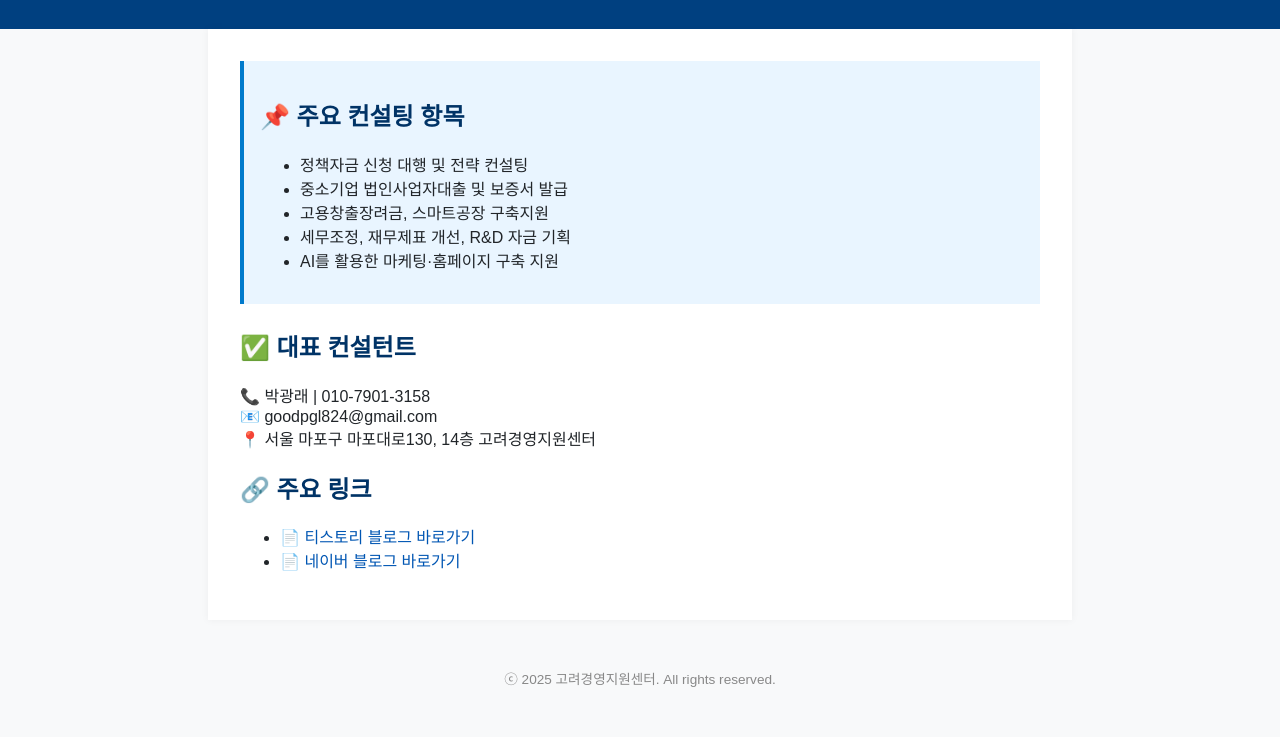
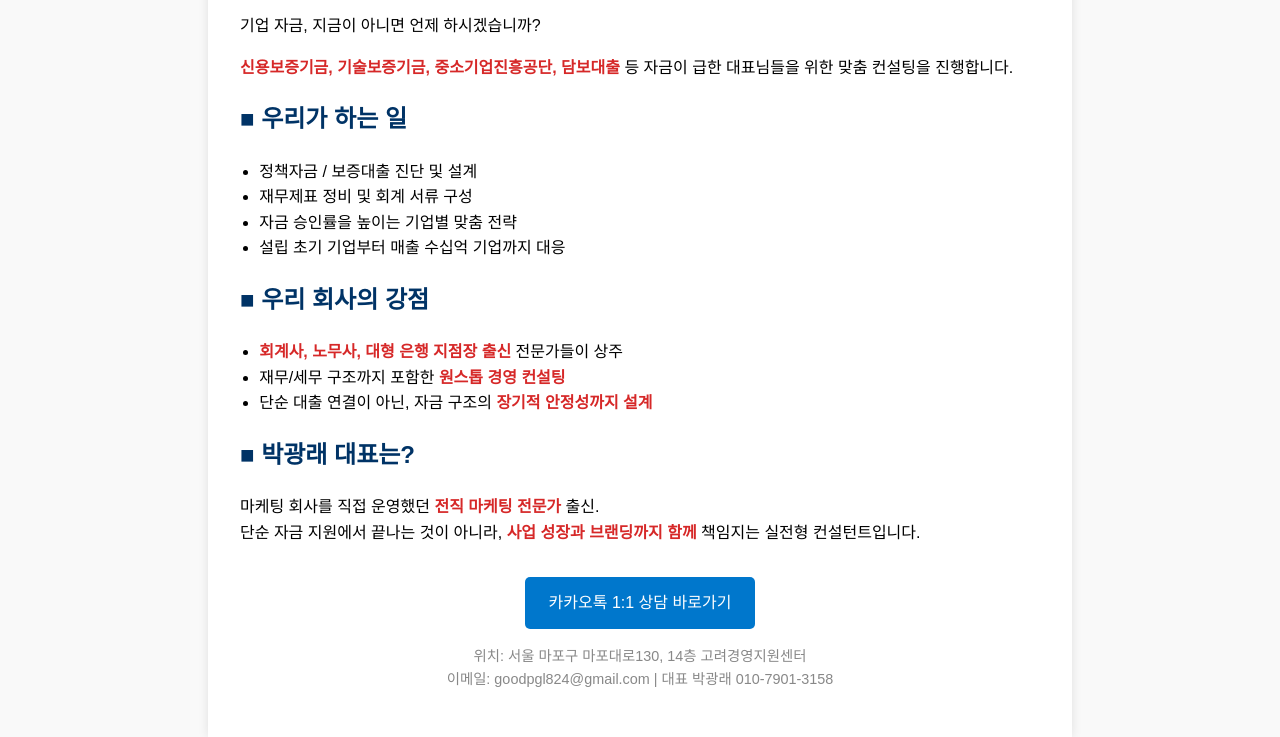
Before and after one commit to Kaipark824/kaipark824.github.io, a plain HTML site: page index.html in a window 1280 px wide. Shown: the part 164-901 px from the top of the page. Before the commit the page ends 852 px from the top, so only its background shows below. Drawn offline with Linux system fonts and the light colour scheme.

Commit message:
Update index.html

```diff
--- a/index.html
+++ b/index.html
@@ -1,95 +1,84 @@
 <!DOCTYPE html>
 <html lang="ko">
 <head>
-
-  <meta charset="UTF-8" />
-  <meta name="viewport" content="width=device-width, initial-scale=1.0" />
-  <meta name="description" content="정책자금, 법인사업자대출, 중진공, 신용보증, 고용지원금 등 중소기업 자금 컨설팅 안내" />
-  <meta name="keywords" content="법인사업자대출, 정책자금, 중진공, 기업자금지원, 고용지원금, 스마트공장, 신용보증, 기업보증, 중소기업대출, 정부지원자금" />
-  <meta name="author" content="고려경영지원센터" />
-  <title>정책자금 컨설팅 | 고려경영지원센터</title>
+  <meta charset="UTF-8">
+  <meta name="viewport" content="width=device-width, initial-scale=1.0">
+  <meta name="description" content="기업자금대출 전문가 박광래 | 신용보증기금, 기술보증기금, 중진공 정책자금, 담보대출 등 기업 맞춤 자금 컨설팅">
+  <title>기업자금대출 전문가 박광래</title>
   <style>
     body {
+      font-family: 'Noto Sans KR', sans-serif;
+      background-color: #f9f9f9;
       margin: 0;
-      font-family: 'Pretendard', sans-serif;
-      background-color: #f8f9fa;
-      color: #212529;
+      padding: 0;
+      line-height: 1.6;
     }
-    header {
-      background-color: #004080;
-      color: white;
+    .container {
+      max-width: 800px;
+      margin: 0 auto;
       padding: 2rem;
+      background-color: #fff;
+      box-shadow: 0 0 10px rgba(0,0,0,0.1);
+    }
+    h1, h2 {
+      color: #003366;
+    }
+    ul {
+      padding-left: 1.2rem;
+    }
+    .highlight {
+      color: #d62828;
+      font-weight: bold;
+    }
+    .cta {
+      margin-top: 2rem;
       text-align: center;
     }
-    main {
-      max-width: 800px;
-      margin: auto;
-      padding: 2rem;
-      background: white;
-      box-shadow: 0 0 8px rgba(0,0,0,0.05);
-    }
-    h2 {
-      color: #003366;
-    }
-    .box {
-      background: #e9f5ff;
-      border-left: 4px solid #007acc;
-      padding: 1rem;
-      margin-bottom: 1.5rem;
-    }
-    footer {
-      margin-top: 3rem;
-      text-align: center;
-      font-size: 0.85rem;
-      color: #888;
-    }
-    a {
-      color: #0056b3;
+    .cta a {
+      display: inline-block;
+      padding: 0.8rem 1.5rem;
+      background-color: #0077cc;
+      color: #fff;
       text-decoration: none;
+      border-radius: 5px;
     }
   </style>
-
-<meta name="google-site-verification" content="psad9GT_w1Sa1M2aRxU2gzGrirfmPIUEOgYirU9uRVU" />
-
 </head>
 <body>
+  <div class="container">
+    <h1>기업자금대출 전문가<br>고려경영지원센터 박광래</h1>
 
-<header>
-  <h1>고려경영지원센터</h1>
-  <p>정책자금부터 고용·세무 컨설팅까지, 중소기업의 든든한 파트너</p>
-</header>
+    <p>기업 자금, 지금이 아니면 언제 하시겠습니까?</p>
+    <p><span class="highlight">신용보증기금, 기술보증기금, 중소기업진흥공단, 담보대출</span> 등
+    자금이 급한 대표님들을 위한 맞춤 컨설팅을 진행합니다.</p>
 
-<main>
-  <section class="box">
-    <h2>📌 주요 컨설팅 항목</h2>
+    <h2>■ 우리가 하는 일</h2>
     <ul>
-      <li>정책자금 신청 대행 및 전략 컨설팅</li>
-      <li>중소기업 법인사업자대출 및 보증서 발급</li>
-      <li>고용창출장려금, 스마트공장 구축지원</li>
-      <li>세무조정, 재무제표 개선, R&D 자금 기획</li>
-      <li>AI를 활용한 마케팅·홈페이지 구축 지원</li>
+      <li>정책자금 / 보증대출 진단 및 설계</li>
+      <li>재무제표 정비 및 회계 서류 구성</li>
+      <li>자금 승인률을 높이는 기업별 맞춤 전략</li>
+      <li>설립 초기 기업부터 매출 수십억 기업까지 대응</li>
     </ul>
-  </section>
 
-  <section>
-    <h2>✅ 대표 컨설턴트</h2>
-    <p>📞 박광래 | 010-7901-3158<br />
-       📧 goodpgl824@gmail.com<br />
-       📍 서울 마포구 마포대로130, 14층 고려경영지원센터</p>
-  </section>
+    <h2>■ 우리 회사의 강점</h2>
+    <ul>
+      <li><span class="highlight">회계사, 노무사, 대형 은행 지점장 출신</span> 전문가들이 상주</li>
+      <li>재무/세무 구조까지 포함한 <span class="highlight">원스톱 경영 컨설팅</span></li>
+      <li>단순 대출 연결이 아닌, 자금 구조의 <span class="highlight">장기적 안정성까지 설계</span></li>
+    </ul>
 
-  <section>
-    <h2>🔗 주요 링크</h2>
-    <ul>
-      <li><a href="https://kaisky.tistory.com" target="_blank">📄 티스토리 블로그 바로가기</a></li>
-      <li><a href="https://blog.naver.com/okcom5073" target="_blank">📄 네이버 블로그 바로가기</a></li>
-    </ul>
-  </section>
-</main>
+    <h2>■ 박광래 대표는?</h2>
+    <p>마케팅 회사를 직접 운영했던 <span class="highlight">전직 마케팅 전문가</span> 출신.<br>
+    단순 자금 지원에서 끝나는 것이 아니라, <span class="highlight">사업 성장과 브랜딩까지 함께</span> 책임지는 실전형 컨설턴트입니다.</p>
 
-<footer>
-  ⓒ 2025 고려경영지원센터. All rights reserved.
-</footer>
+    <div class="cta">
+      <a href="https://open.kakao.com/o/skFnmtvh" target="_blank">카카오톡 1:1 상담 바로가기</a>
+    </div>
 
+    <p style="text-align:center; margin-top:1rem; font-size: 0.9rem; color: #888;">
+      위치: 서울 마포구 마포대로130, 14층 고려경영지원센터<br>
+      이메일: goodpgl824@gmail.com | 대표 박광래 010-7901-3158
+    </p>
+  </div>
 </body>
 </html>
```
